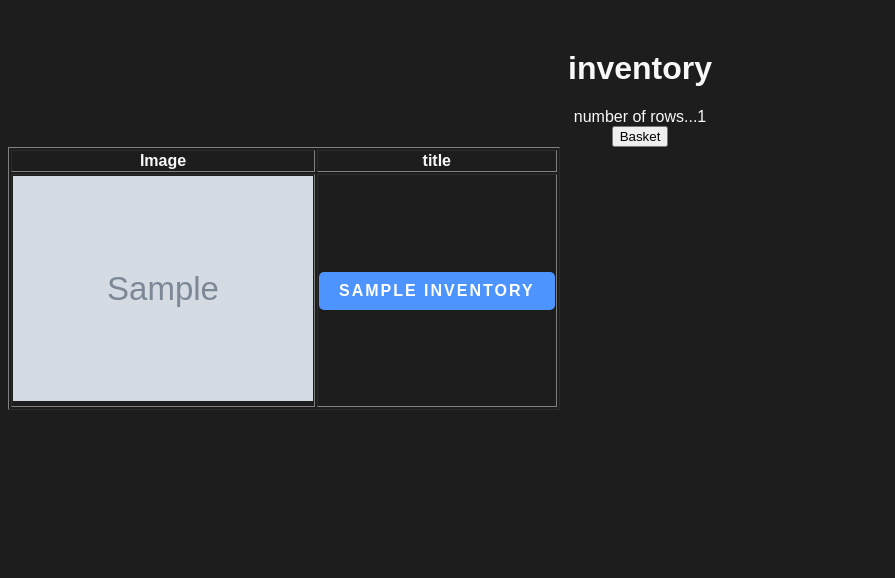
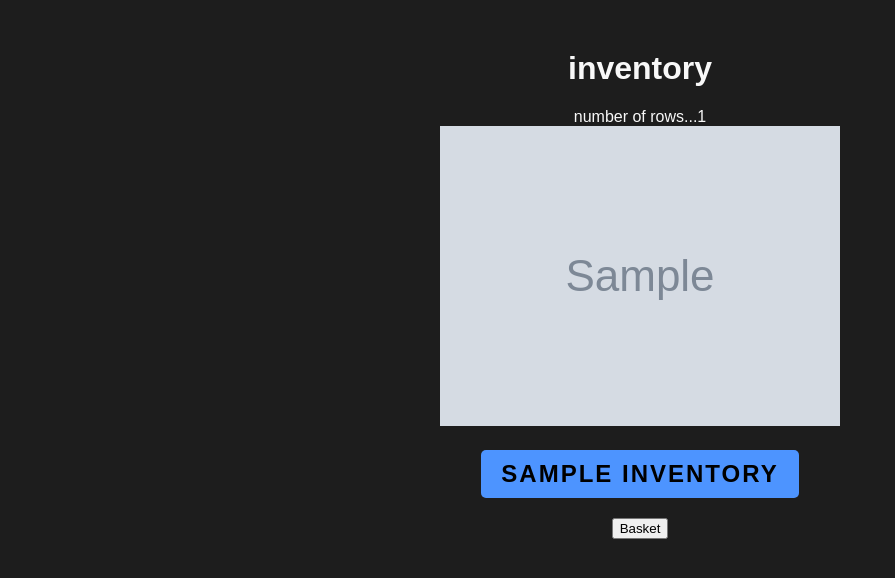
Before and after one commit to Adiack06/HNC_Team-working-t2.5_2023, a PHP site: page /products_page.php in a window 1280 px wide. Shown: the top 578 px of the page, without its empty margins (0-895 px from the left). Run offline with PHP 8.4, Linux system fonts and the light colour scheme; the visitor is signed in with stand-in values (Sample User, id 1); tables that the repository leaves empty or names only in its code hold one stand-in row (values such as "Sample post"); grey boxes marked "Sample" are stand-in pictures.

Commit message:
added css grid

```diff
--- a/Website/products_page.php
+++ b/Website/products_page.php
@@ -11,6 +11,23 @@
 	<head>
 		<title>Products</title>
 		<link rel="stylesheet" type="text/css" href="styles/style.css">
+		<style>
+			#inventory {
+				display: grid;
+				grid-template-columns: repeat(auto-fit, minmax(300px, 1fr));
+				grid-gap: 20px;
+			}
+			#inventory img {
+				max-width: 100%;
+			}
+			#inventory a {
+				color: #000;
+				text-decoration: none;
+			}
+			#inventory a:hover {
+				color: #f00;
+			}
+		</style>
 	</head>
 	<body>
 	<h1>inventory</h1>
@@ -25,25 +42,18 @@
 
 		echo 'number of rows...'.$row_count.'<br>';
 
-		echo '<table border = "1" id="inventory">
-			<tr>
-				<th>Image</th>
-				<th>title</th>
-			</tr>';
+		echo '<div id="inventory">';
 		while ($stmt ->fetch()) {
-			echo '<tr>';
-				echo '<td><img src="images/'.$image_name.'" alt="'.$description.'" style="width:300px;"></td>';
-				echo '<td><a href="product.php?inventory_id=' .$inventory_id. '&title=' .$title.'&description=' .$description.'&author_brand=' .$author_brand.'&form=' .$form. '&image_name=' .$image_name.'&price=' .$price.'&qtyinstock=' .$qtyinstock.'">'.$title.'</a></td>';
-				echo '</td>';
-
-			echo '</tr>';
+			echo '<div>';
+				echo '<img src="images/'.$image_name.'" alt="'.$description.'">';
+				echo '<h2><a href="product.php?inventory_id=' .$inventory_id. '&title=' .$title.'&description=' .$description.'&author_brand=' .$author_brand.'&form=' .$form. '&image_name=' .$image_name.'&price=' .$price.'&qtyinstock=' .$qtyinstock.'">'.$title.'</a></h2>';
+			echo '</div>';
 		};
+		echo '</div>';
 
 		$stmt ->close();
 		$conn ->close();
 		echo '<button onclick="location.href=\'basket.php\'">Basket</button>';
-
-		echo '</table>';
 	?>
 	</body>
 </html>
```
